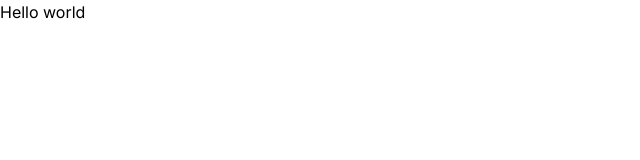
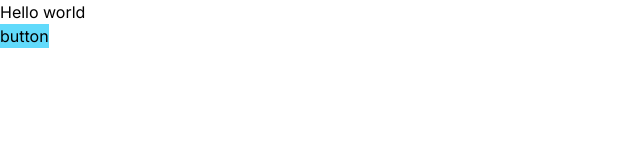
Before and after one commit to leo606/design-system-react, a React (Vite) app: page / in a window 1280 px wide. Shown: the top 160 px of the page, without its empty margins (0-640 px from the left). Built offline with nearby package versions, Linux system fonts and the light colour scheme.

Commit message:
tailwind theme settings

```diff
--- a/src/App.tsx
+++ b/src/App.tsx
@@ -1,7 +1,10 @@
-import './styles/global.css'
+import "./styles/global.css";
 
 export function App() {
   return (
-    <h1>Hello world</h1>
-  )
+    <>
+      <h1>Hello world</h1>
+      <button className="bg-cyan">button</button>
+    </>
+  );
 }
--- a/tailwind.config.cjs
+++ b/tailwind.config.cjs
@@ -1,14 +1,28 @@
 /** @type {import('tailwindcss').Config} */
 module.exports = {
-  content: [
-    './src/**/*.tsx'
-  ],
+  content: ["./src/**/*.tsx"],
   theme: {
+    fontSize: {
+      xs: 14,
+      sm: 16,
+      md: 18,
+      lg: 20,
+      xl: 24,
+      "2xl": 32,
+    },
+    colors: {
+      black: "#000000",
+      cyan: "#61DAFB",
+      "grey-900": "#202024",
+      "grey-800": "#3E3E3E",
+      "grey-600": "#B9B9B9",
+      "grey-400": "#D9D9D9",
+    },
     extend: {
       fontFamily: {
-        sans: 'Inter, sans-serif'
-      }
+        sans: "Inter, sans-serif",
+      },
     },
   },
   plugins: [],
-}
+};
```
